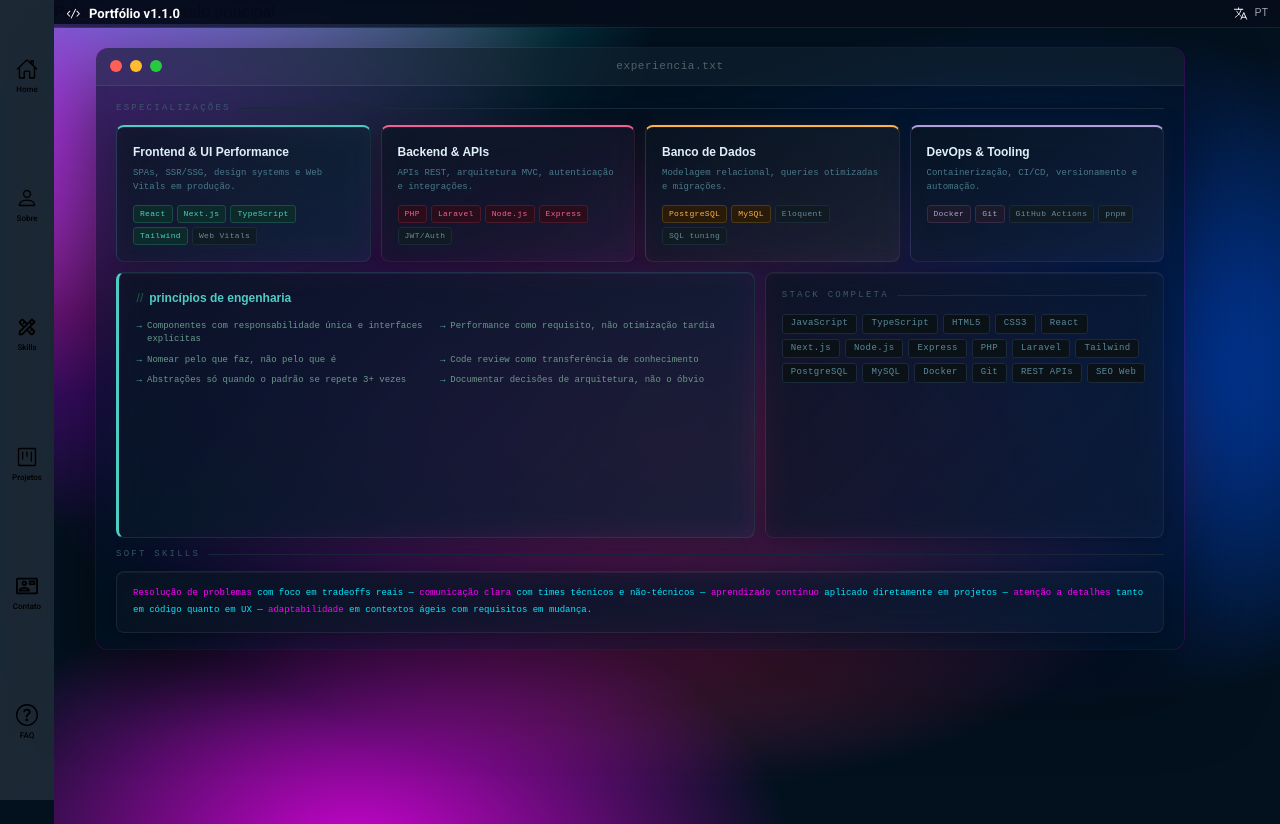
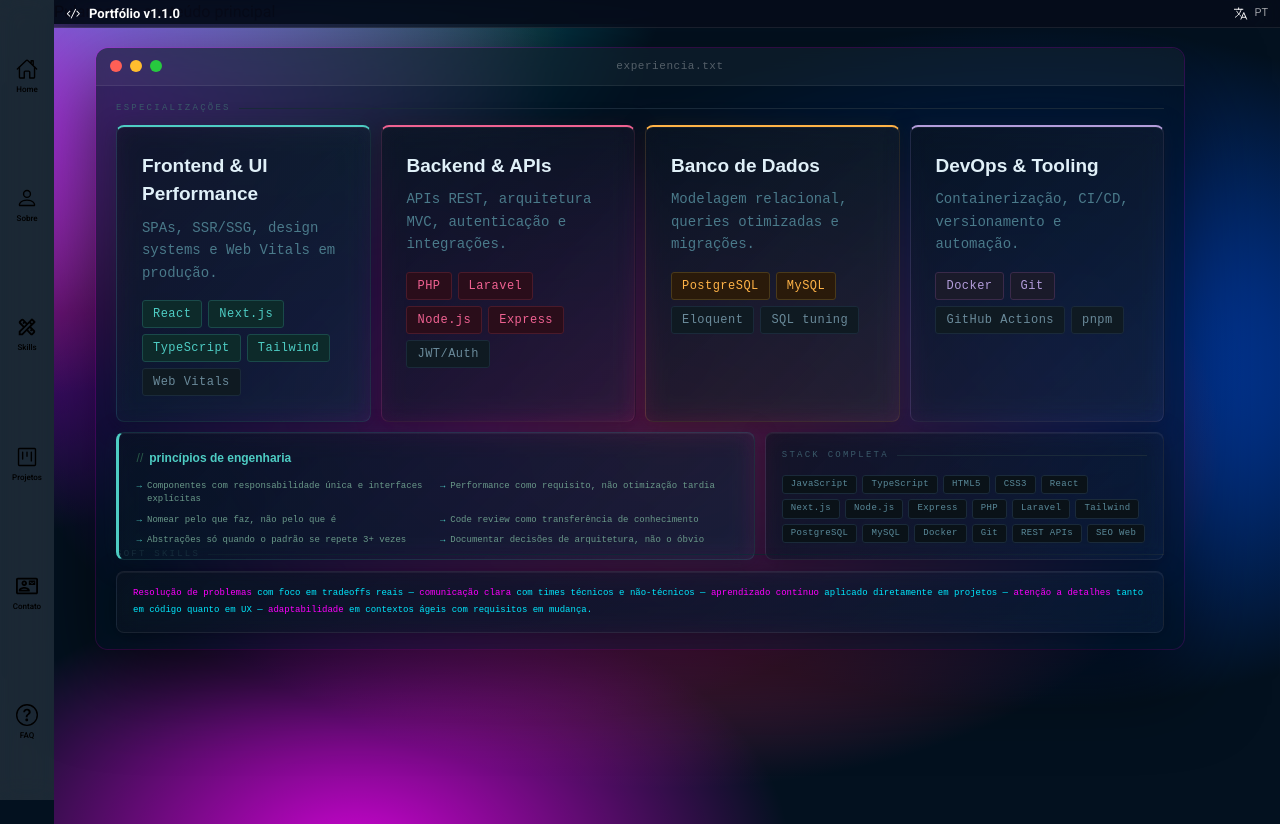
Before and after one commit to LeandroDukievicz/Portifolio-Cyber-Dukie, a Next.js app: page /skills in a window 1280 px wide. Built offline with nearby package versions, Linux system fonts and the light colour scheme.

Commit message:
feat(skills): aumentar tamanho dos 4 cards de especialidade em 56%

```diff
--- a/app/skills/page.tsx
+++ b/app/skills/page.tsx
@@ -151,7 +151,7 @@ export default function Skills() {
                   border: `1px solid ${accent}22`,
                   borderTop: `2px solid ${accent}`,
                   borderRadius: 8,
-                  padding: "1rem",
+                  padding: "1.56rem",
                   position: "relative",
                   overflow: "hidden",
                   backdropFilter: "blur(12px) saturate(150%)",
@@ -161,17 +161,17 @@ export default function Skills() {
               >
                 <div style={{
                   fontFamily: "'Syne', 'JetBrains Mono', sans-serif",
-                  fontSize: 12, fontWeight: 700, color: "#e0f0f8", marginBottom: 5,
+                  fontSize: 19, fontWeight: 700, color: "#e0f0f8", marginBottom: 8,
                 }}>
                   {title}
                 </div>
-                <div style={{ fontSize: 9, color: "#4a7a8a", lineHeight: 1.6, marginBottom: 10 }}>
+                <div style={{ fontSize: 14, color: "#4a7a8a", lineHeight: 1.6, marginBottom: 16 }}>
                   {desc}
                 </div>
-                <div style={{ display: "flex", flexWrap: "wrap", gap: 4 }}>
+                <div style={{ display: "flex", flexWrap: "wrap", gap: 6 }}>
                   {tags.map((label, ti) => (
                     <span key={label} style={{
-                      fontSize: 8, padding: "2px 6px", borderRadius: 3,
+                      fontSize: 12, padding: "4px 10px", borderRadius: 3,
                       letterSpacing: "0.04em", ...TAG_STYLES[tagColors[ti] ?? "gray"],
                     }}>
                       {label}
```
